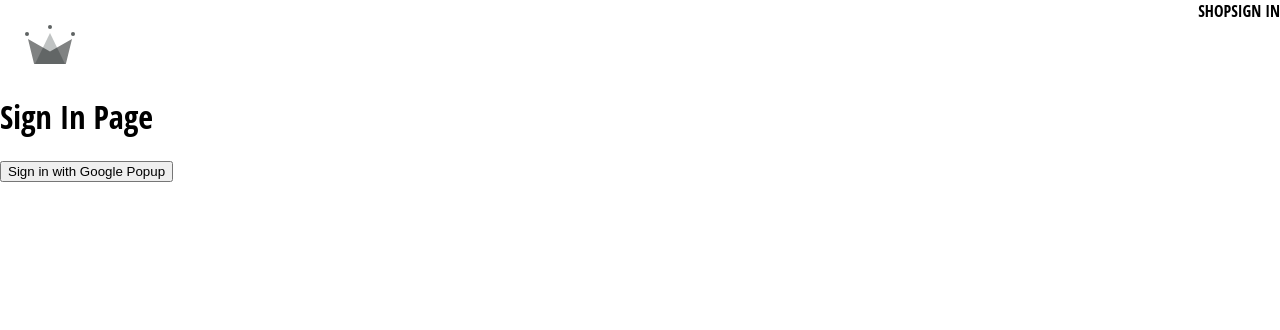
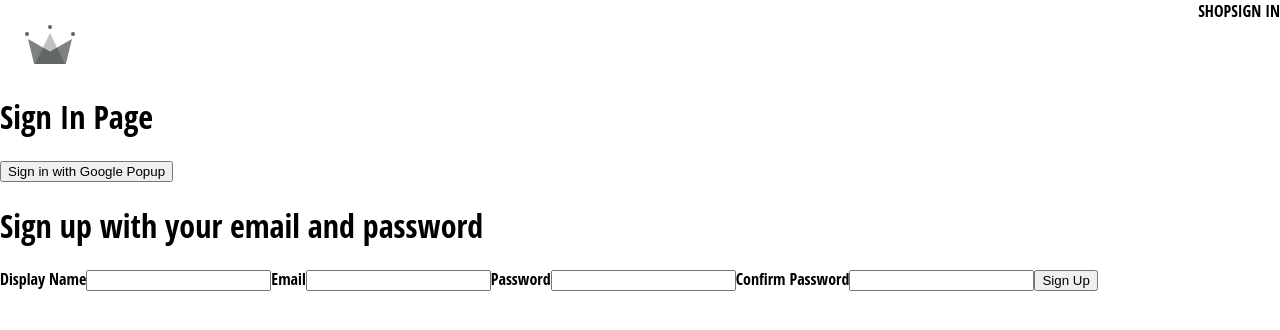
Before and after one commit to ajfm88/crwn-clothing-v2, a React (Create React App) app: page /sign-in in a window 1280 px wide. Shown: the top 330 px of the page. Built offline with nearby package versions, Linux system fonts and the light colour scheme.

Commit message:
97. Sign Up Form Pt.1

```diff
--- /dev/null
+++ b/src/components/sign-up-form/sign-up-form.component.jsx
@@ -0,0 +1,67 @@
+import { useState } from 'react';
+
+const defaultFormFields = {
+  displayName: '',
+  email: '',
+  password: '',
+  confirmPassword: '',
+};
+
+const SignUpForm = () => {
+  const [formFields, setFormFields] = useState(defaultFormFields);
+  const { displayName, email, password, confirmPassword } = formFields;
+
+  console.log(formFields);
+
+  const handleChange = (event) => {
+    const { name, value } = event.target;
+
+    setFormFields({ ...formFields, [name]: value });
+  };
+
+  return (
+    <div>
+      <h1>Sign up with your email and password</h1>
+      <form onSubmit={() => {}}>
+        <label>Display Name</label>
+        <input
+          type='text'
+          required
+          onChange={handleChange}
+          name='displayName'
+          value={displayName}
+        />
+
+        <label>Email</label>
+        <input
+          type='email'
+          required
+          onChange={handleChange}
+          name='email'
+          value={email}
+        />
+
+        <label>Password</label>
+        <input
+          type='password'
+          required
+          onChange={handleChange}
+          name='password'
+          value={password}
+        />
+
+        <label>Confirm Password</label>
+        <input
+          type='password'
+          required
+          onChange={handleChange}
+          name='confirmPassword'
+          value={confirmPassword}
+        />
+        <button type='submit'>Sign Up</button>
+      </form>
+    </div>
+  );
+};
+
+export default SignUpForm;
--- a/src/routes/sign-in/sign-in.component.jsx
+++ b/src/routes/sign-in/sign-in.component.jsx
@@ -2,6 +2,8 @@
   signInWithGooglePopup,
   createUserDocumentFromAuth,
 } from '../../utils/firebase/firebase.utils';
+
+import SignUpForm from '../../components/sign-up-form/sign-up-form.component';
 
 const SignIn = () => {
   const logGoogleUser = async () => {
@@ -13,6 +15,7 @@
     <div>
       <h1>Sign In Page</h1>
       <button onClick={logGoogleUser}>Sign in with Google Popup</button>
+      <SignUpForm />
     </div>
   );
 };
```
